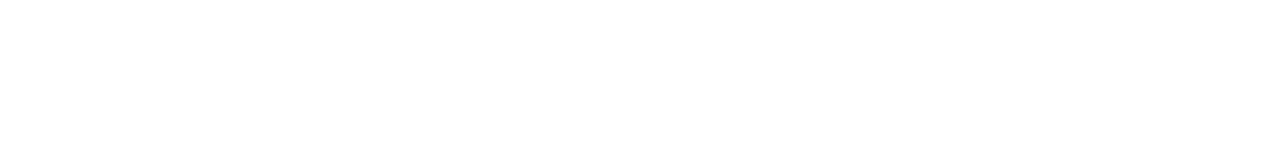
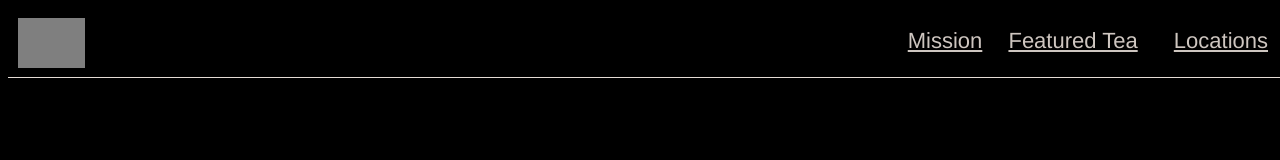
Before and after one commit to jbschillo/tea_cozy, a plain HTML site: page teacozy/index.html in a window 1280 px wide. Drawn offline with Linux system fonts and the light colour scheme; files that its build step writes are made by us from their sources; grey boxes are pictures that could not be loaded.

Commit message:
Header added

```diff
--- a/teacozy/index.html
+++ b/teacozy/index.html
@@ -1,10 +1,29 @@
 <!DOCTYPE html>
 <html>
   <head>
-    <link href="resources/style.css" type="text/css" rel="stylesheet">
+    <link href="resources\css\style.css" type="text/css" rel="stylesheet">
     <title>Tea Cozy</title>
   </head>
   <body>
 
+    <header>
+      <div class = "logo">
+        <img src = "https://s3.amazonaws.com/codecademy-content/courses/freelance-1/unit-4/img-tea-cozy-logo.png">
+      </div>
+      <nav>
+          <span>
+            <a href = "#">Mission</a>
+          </span>
+
+          <span>
+            <a href = "tea">Featured Tea<a/>
+          </span>
+
+          <span>
+            <a href = "locations">Locations<a/>
+          </span>
+        </nav>
+      </header>
+
   </body>
 </html>
--- /dev/null
+++ b/teacozy/resources/css/style.css
@@ -0,0 +1,49 @@
+body{
+  font-family: Helvetica;
+  font-size: 22px;
+  color: seashell;
+  opacity: 0.9;
+  text-align: center;
+  background-color: black;
+
+}
+
+/* Header */
+header {
+  background-color: black;
+  display: flex;
+  height: 69px;
+  width: 100%;
+  border-bottom: 1px solid seashell;
+  position: fixed;
+  z-index: 1;
+}
+
+.logo {
+  color: seashell;
+  opacity: 0.9;
+  display: flex;
+  align-items: center;
+  flex-grow: 1;
+}
+
+.logo img {
+  height: 50px;
+  margin-left: 10px;
+}
+
+a {
+  font-family: Helvetica;
+  font-size: 22px;
+  color: seashell;
+  opacity: 0.9;
+}
+
+nav {
+  margin-right: 20px;
+}
+
+nav span{
+  display: inline-block;
+  padding: 20px 10px;
+}
```
Also changed, not shown: teacozy/references/style.css (deleted).
